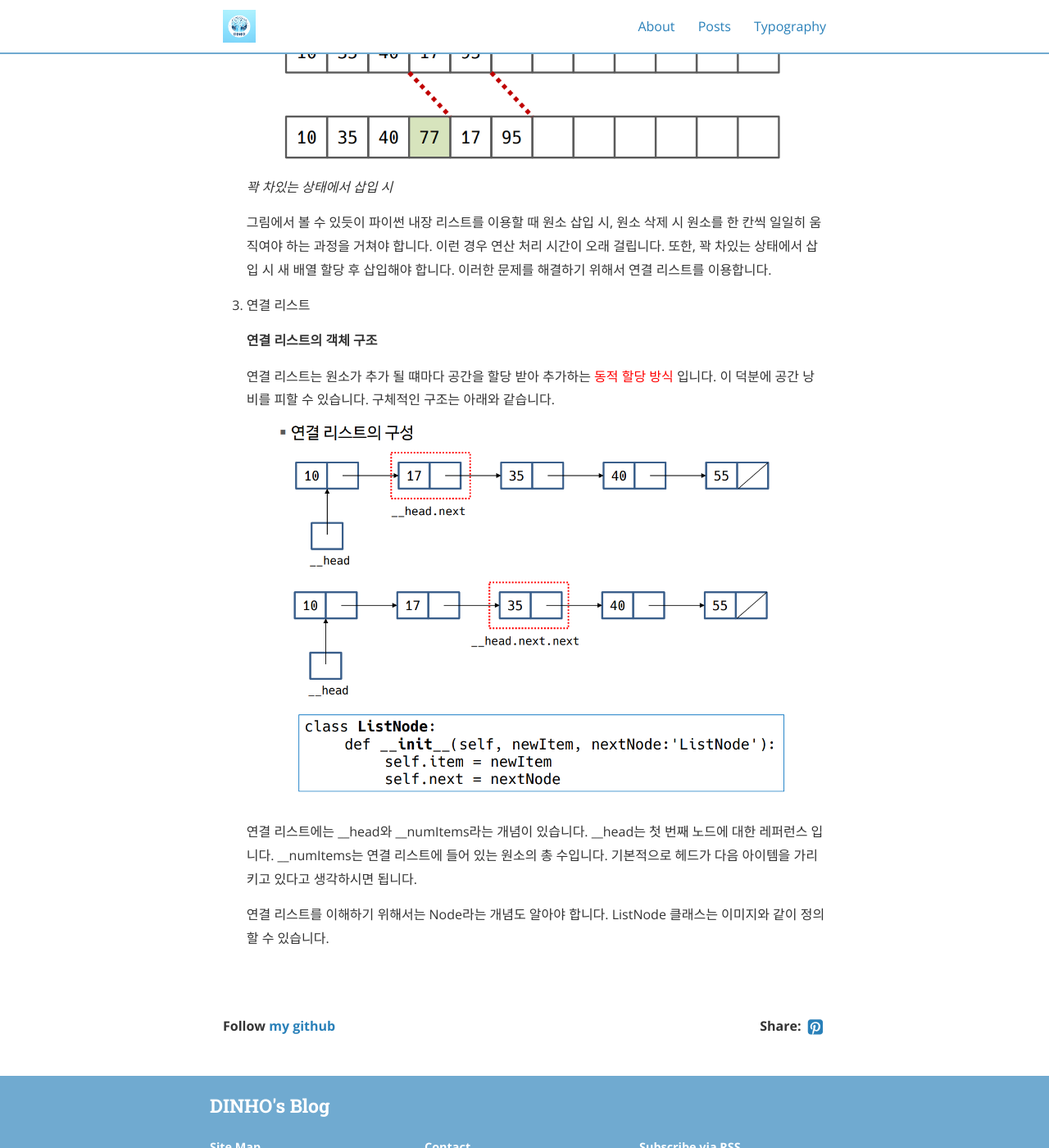
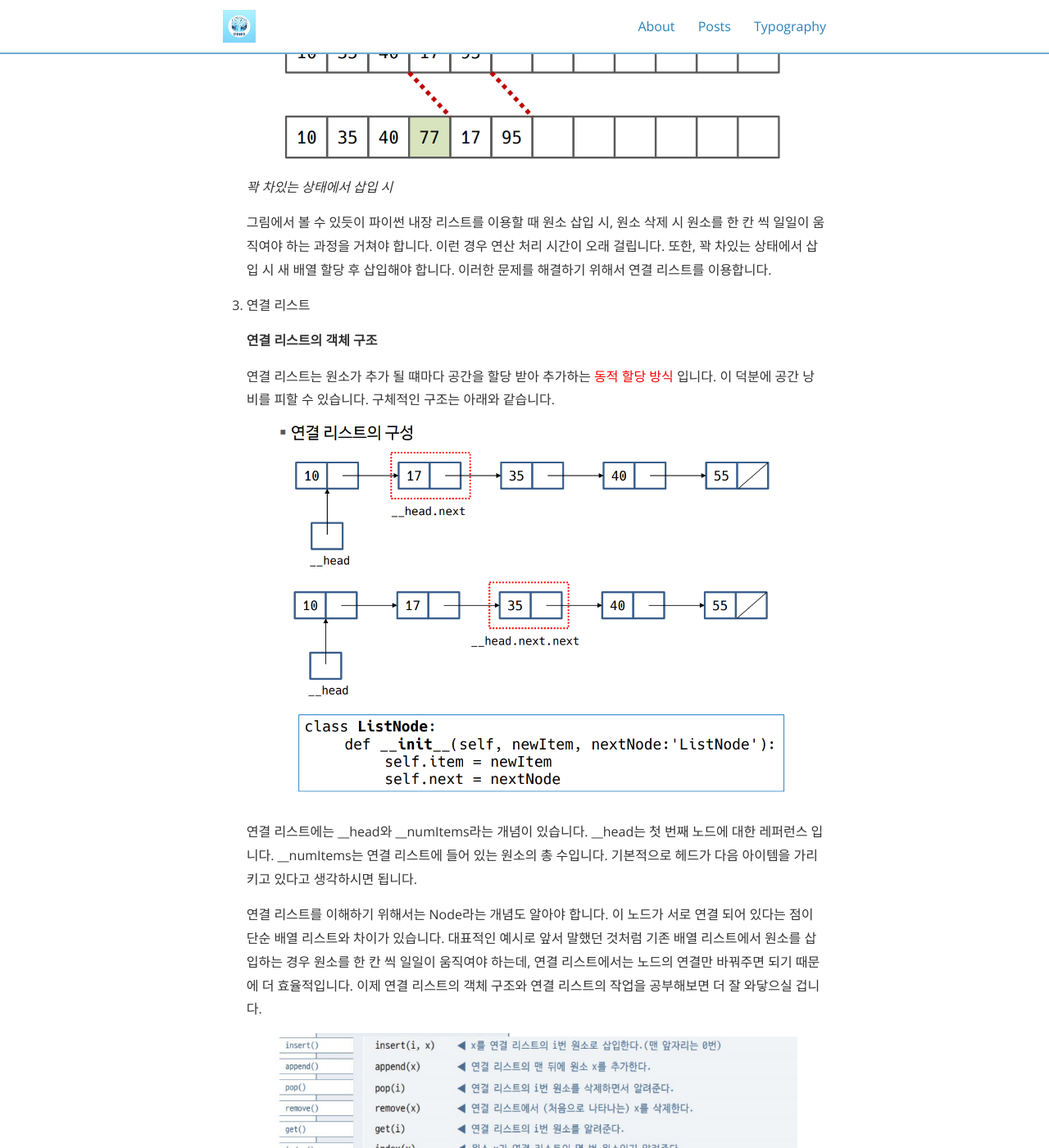
Before and after one commit to dinhoitt/dinhoitt.github.io, a Jekyll site: the page built from _posts/2024-04-08-리스트 자료구조.md, in a window 1280 px wide and 1400 px high, scrolled down 4521 px. Shown: the whole window at 82% size. Built offline with Jekyll 4.4.1, drawn with Linux system fonts in a browser that asks for light colours; nearby versions of some CDN libraries; comment, search, counter and statistics services are not loaded; some of the changed text lies outside the part shown.

Commit message:
list -ing

```diff
--- a/_posts/2024-04-08-리스트 자료구조.md
+++ b/_posts/2024-04-08-리스트 자료구조.md
@@ -126,7 +126,7 @@
     <img src="/assets/post/리스트한계3.png">
     _꽉 차있는 상태에서 삽입 시_
 
-    그림에서 볼 수 있듯이 파이썬 내장 리스트를 이용할 때 원소 삽입 시, 원소 삭제 시 원소를 한 칸씩 일일히 움직여야 하는 과정을 거쳐야 합니다. 이런 경우 연산 처리 시간이 오래 걸립니다. 또한, 꽉 차있는 상태에서 삽입 시 새 배열 할당 후 삽입해야 합니다. 이러한 문제를 해결하기 위해서 연결 리스트를 이용합니다.
+    그림에서 볼 수 있듯이 파이썬 내장 리스트를 이용할 때 원소 삽입 시, 원소 삭제 시 원소를 한 칸 씩 일일이 움직여야 하는 과정을 거쳐야 합니다. 이런 경우 연산 처리 시간이 오래 걸립니다. 또한, 꽉 차있는 상태에서 삽입 시 새 배열 할당 후 삽입해야 합니다. 이러한 문제를 해결하기 위해서 연결 리스트를 이용합니다.
 
 3. 연결 리스트
 
@@ -138,4 +138,14 @@
 
     연결 리스트에는 __head와 __numItems라는 개념이 있습니다. __head는 첫 번째 노드에 대한 레퍼런스 입니다. __numItems는 연결 리스트에 들어 있는 원소의 총 수입니다. 기본적으로 헤드가 다음 아이템을 가리키고 있다고 생각하시면 됩니다.
 
-    연결 리스트를 이해하기 위해서는 Node라는 개념도 알아야 합니다. ListNode 클래스는 이미지와 같이 정의할 수 있습니다.
+    연결 리스트를 이해하기 위해서는 Node라는 개념도 알아야 합니다. 이 노드가 서로 연결 되어 있다는 점이 단순 배열 리스트와 차이가 있습니다. 대표적인 예시로 앞서 말했던 것처럼 기존 배열 리스트에서 원소를 삽입하는 경우 원소를 한 칸 씩 일일이 움직여야 하는데, 연결 리스트에서는 노드의 연결만 바꿔주면 되기 때문에 더 효율적입니다. 이제 연결 리스트의 객체 구조와 연결 리스트의 작업을 공부해보면 더 잘 와닿으실 겁니다.
+
+    <img src="/assets/post/연결리스트객체구조2.png">
+
+    __연결 리스트의 작업__
+
+    원소 삽입, 삭제, i번 원소 알려주기, x가 몇 번 원소인지 알려주기 등을 중심으로 연결 리스트의 작업에 대해 알아보겠습니다.
+
+    - 원소 삽입
+
+    <img src="/assets/post/연결리스트원소삽입1.png">
```
Also changed, not shown: assets/post/연결리스트객체구조2.png (added), assets/post/연결리스트원소삽입1.png (added).
